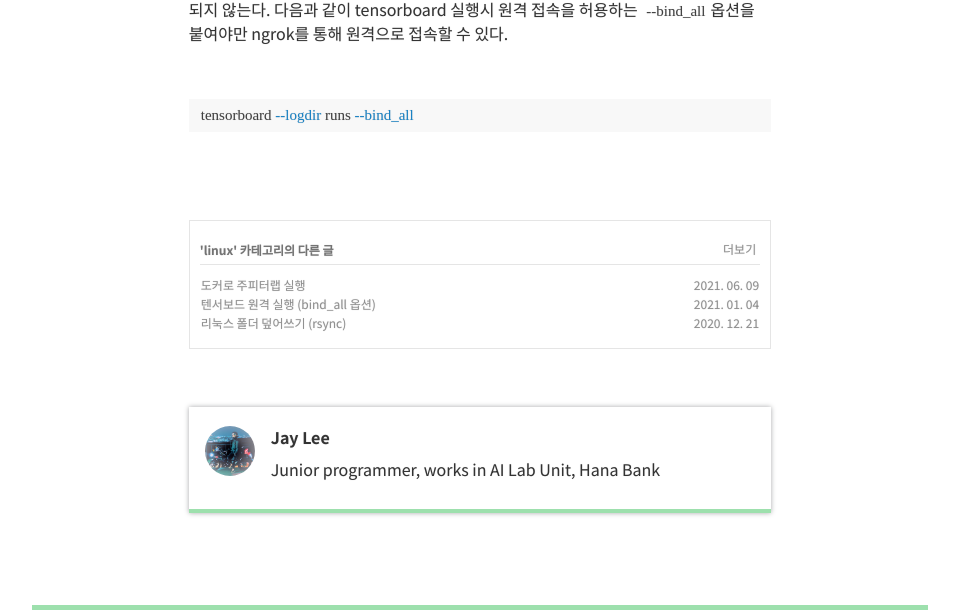
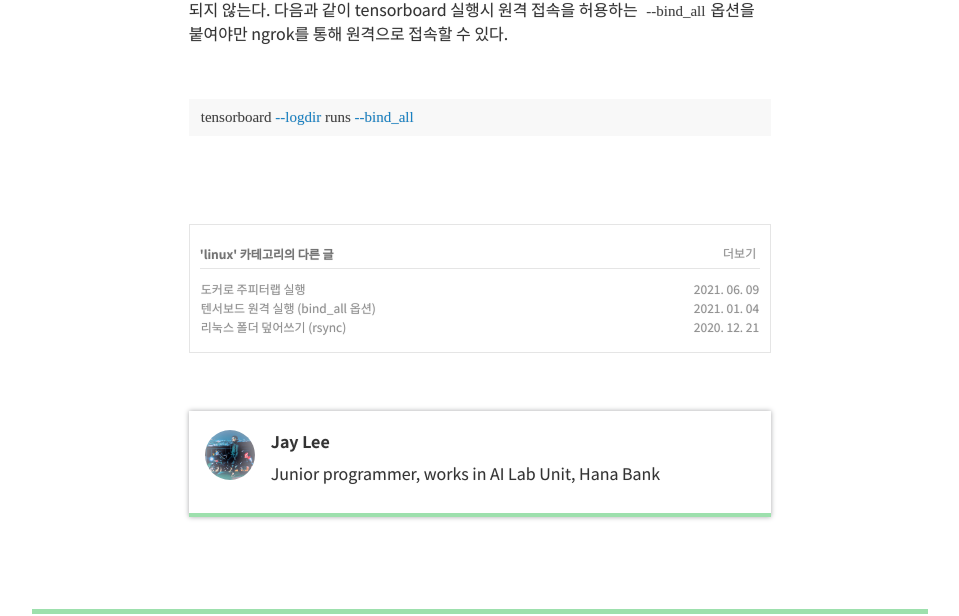
Before and after one commit to Clarit7/clarit7.github.io, a Jekyll site: the page built from _posts/2021-01-04-tensorboard_bind_all.md, in a window 1280 px wide. Shown: the part 461-1077 px from the top of the page, without its empty margins (160-1119 px from the left). Built offline with Jekyll 4.4.1, drawn with Linux system fonts in a browser that asks for light colours; some web fonts are replaced; comment, search, counter and statistics services are not loaded.

Commit message:
add padding

```diff
--- a/_sass/_code.scss
+++ b/_sass/_code.scss
@@ -1,6 +1,10 @@
 div.highlight {
     position: relative;
 
+    pre.highlight {
+      padding-top: 10px;
+      padding-bottom: 10px;
+    }
     // copy code to clipboard
     .copy {
       text-align: center;
```
